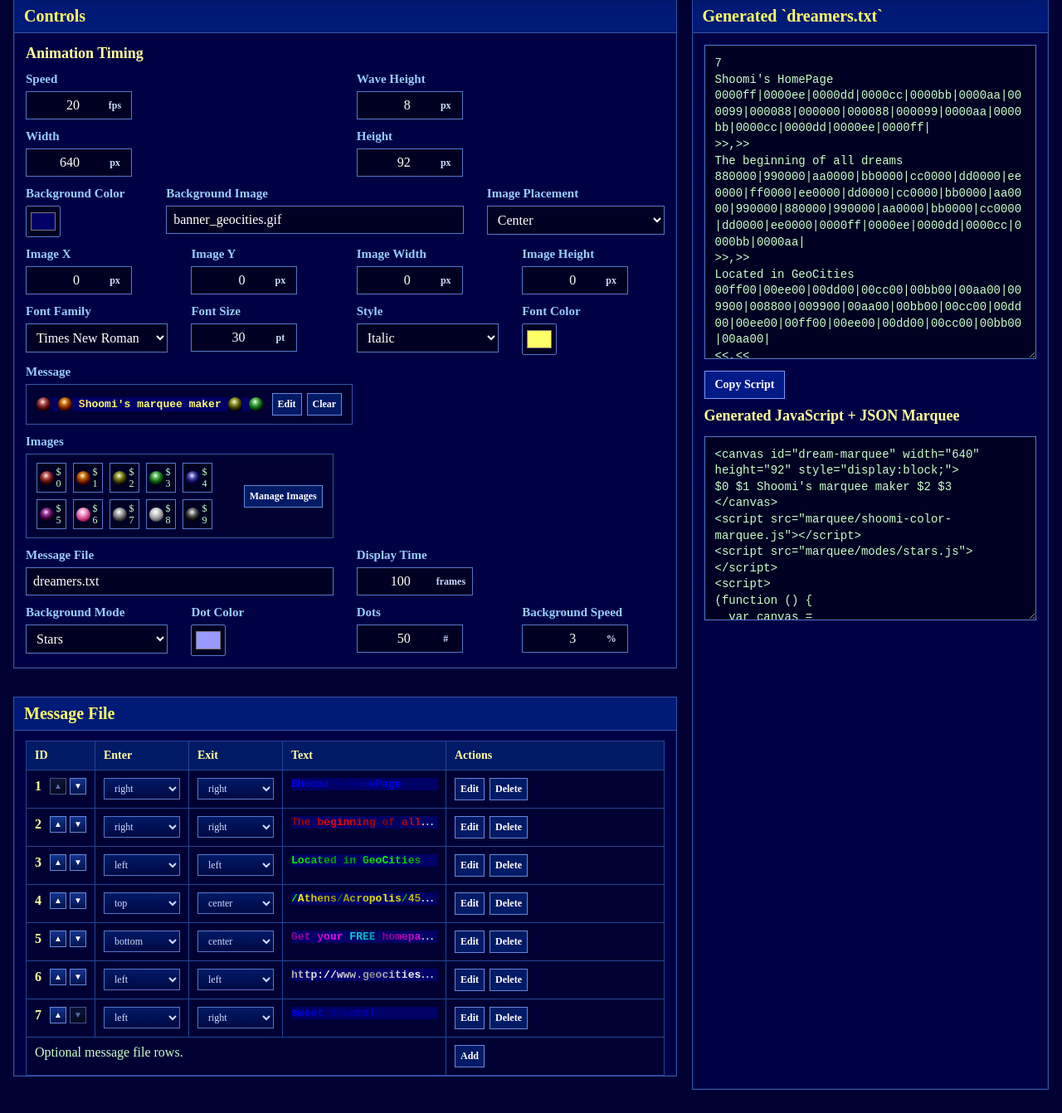
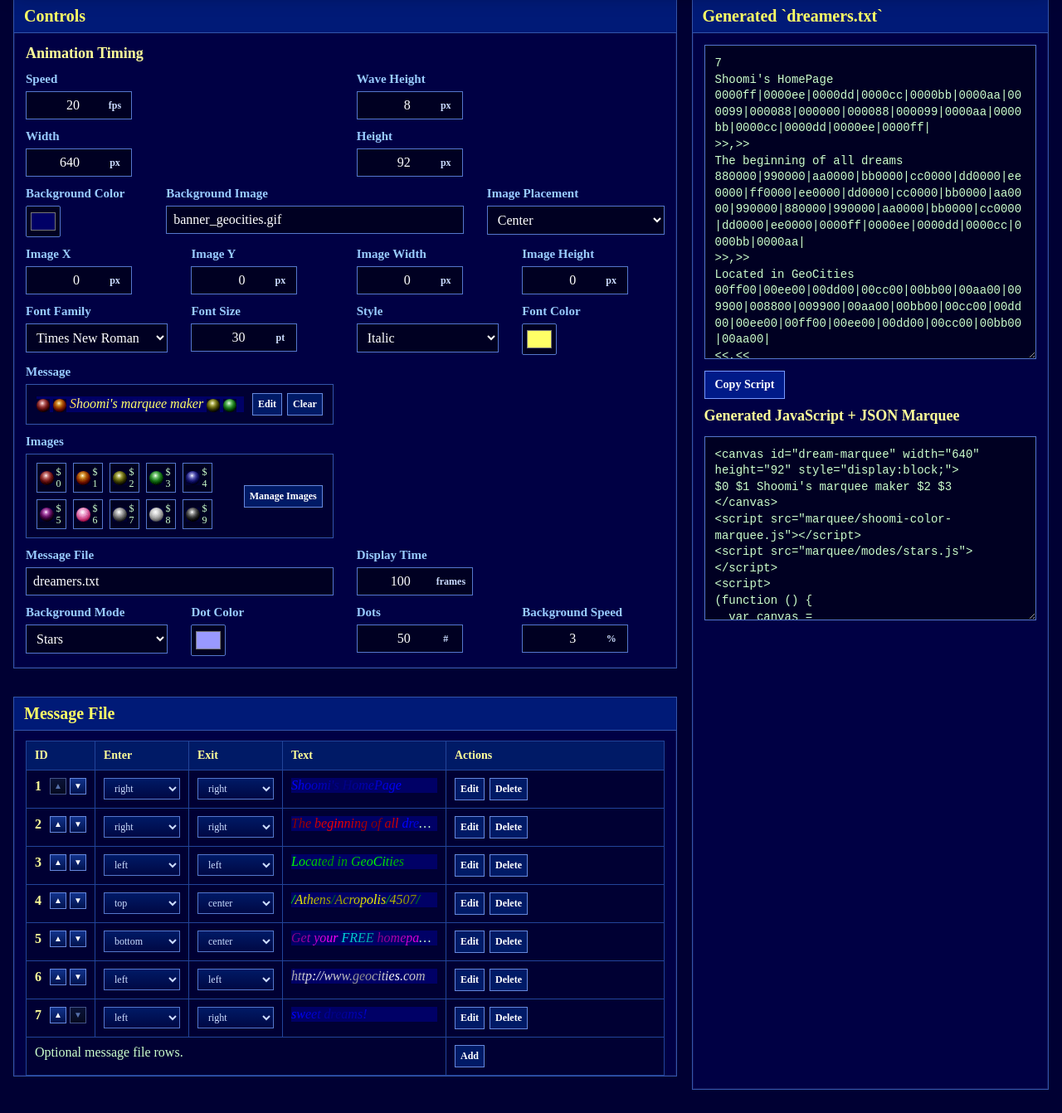
Before and after one commit to lewismoten/Athens-Acropolis-4507, a PHP site: page /marquee/index.html in a window 1280 px wide. Shown: the part 245-1587 px from the top of the page at 83% size. Run offline with PHP 8.4, Linux system fonts and the light colour scheme.

Commit message:
fix up text rendering

```diff
--- a/marquee/index.css
+++ b/marquee/index.css
@@ -326,7 +326,7 @@ A {
 }
 
 .sequence-text-char {
-  font: bold 13px "Courier New", Courier, monospace;
+  font: inherit;
 }
 
 .sequence-cell-actions {
@@ -397,17 +397,19 @@ A {
 }
 
 .image-token {
-  display: inline-flex;
+  display: inline-block;
   align-items: center;
   justify-content: center;
-  width: 1.1em;
-  height: 1.1em;
+  width: auto;
+  height: 1em;
+  line-height: 1;
   vertical-align: middle;
 }
 
 .image-token img {
-  max-width: 100%;
-  max-height: 100%;
+  display: block;
+  width: auto;
+  height: 1em;
 }
 
 .default-message-preview {
--- a/marquee/index.js
+++ b/marquee/index.js
@@ -570,6 +570,7 @@
     var index;
     var row;
     var resolvedBackground = backgroundColor || "#000066";
+    var previewTextStyle = buildFormPreviewTextStyle();
 
     for (index = 0; index < sequenceRows.length; index += 1) {
       row = sequenceRows[index];
@@ -581,7 +582,7 @@
           "</div></div></td>",
         '<td>' + buildTransitionSelect("start", index, row.start) + "</td>",
         '<td>' + buildTransitionSelect("end", index, row.end) + "</td>",
-        "<td><div class=\"sequence-text\" title=\"" + escapeHtml(row.text) + "\" style=\"background:" + escapeHtml(resolvedBackground) + ";\">" + buildColorizedTextMarkup(row.text, row.colors) + "</div></td>",
+        "<td><div class=\"sequence-text\" title=\"" + escapeHtml(row.text) + "\" style=\"background:" + escapeHtml(resolvedBackground) + ";" + previewTextStyle + "\">" + buildColorizedTextMarkup(row.text, row.colors) + "</div></td>",
         '<td><div class="sequence-cell-actions">',
         '<button type="button" class="row-button row-edit" data-index="' + index + '">Edit</button>',
         '<button type="button" class="row-button row-delete" data-index="' + index + '">Delete</button>',
@@ -603,8 +604,10 @@
   }
 
   function renderDefaultMessageCard(backgroundColor) {
+    var previewTextStyle = buildFormPreviewTextStyle();
+
     defaultMessageCard.innerHTML = [
-      '<div class="sequence-text default-message-preview" title="' + escapeHtml(defaultMessageRow.text || "") + '" style="background:' + escapeHtml(backgroundColor || "#000066") + ';">' + buildColorizedTextMarkup(defaultMessageRow.text || "", defaultMessageRow.colors || "") + "</div>",
+      '<div class="sequence-text default-message-preview" title="' + escapeHtml(defaultMessageRow.text || "") + '" style="background:' + escapeHtml(backgroundColor || "#000066") + ";" + previewTextStyle + '">' + buildColorizedTextMarkup(defaultMessageRow.text || "", defaultMessageRow.colors || "") + "</div>",
       '<div class="sequence-cell-actions">',
       '<button type="button" class="row-button default-message-edit">Edit</button>',
       '<button type="button" class="row-button default-message-clear">Clear</button>',
@@ -676,6 +679,27 @@
 
   function buildImageFilesPipe(imageFiles) {
     return (imageFiles || []).join("|");
+  }
+
+  function buildFormPreviewTextStyle() {
+    var config = getPageConfig();
+    var style = "font-family:" + escapeHtml(config.fontFamily) + ";";
+
+    if (String(config.fontStyle || "0") === "1") {
+      style += "font-weight:bold;";
+      style += "font-style:normal;";
+    } else if (String(config.fontStyle || "0") === "2") {
+      style += "font-weight:normal;";
+      style += "font-style:italic;";
+    } else if (String(config.fontStyle || "0") === "3") {
+      style += "font-weight:bold;";
+      style += "font-style:italic;";
+    } else {
+      style += "font-weight:normal;";
+      style += "font-style:normal;";
+    }
+
+    return style;
   }
 
   function buildMoveButton(direction, index, disabled) {
@@ -840,7 +864,8 @@
     );
     fields.modalPreview.style.background = marqueeApi.normalizeColor(fields.background.value, "#000066");
     fields.modalPreview.style.font = buildFontDeclaration(config);
-    fields.modalText.style.font = fields.modalPreview.style.font;
+    fields.modalPreview.style.lineHeight = config.fontSize + "px";
+    fields.modalPreview.style.minHeight = Math.max(config.fontSize + 28, 54) + "px";
     fields.modalText.style.background = fields.modalPreview.style.background;
     fields.modalText.style.color = "#ffffff";
     fields.modalPreview.innerHTML = buildColorizedTextMarkup(fields.modalText.value || "", fields.modalColors.value);
```
